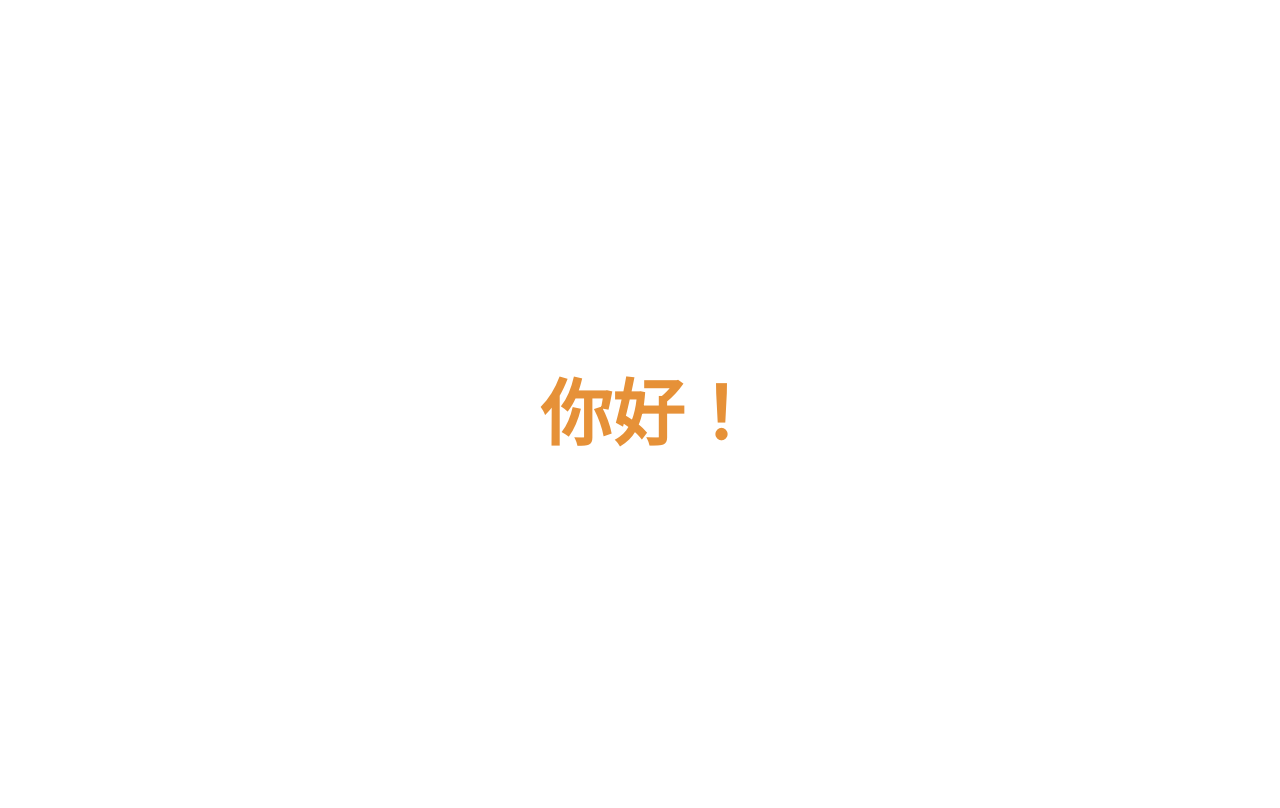
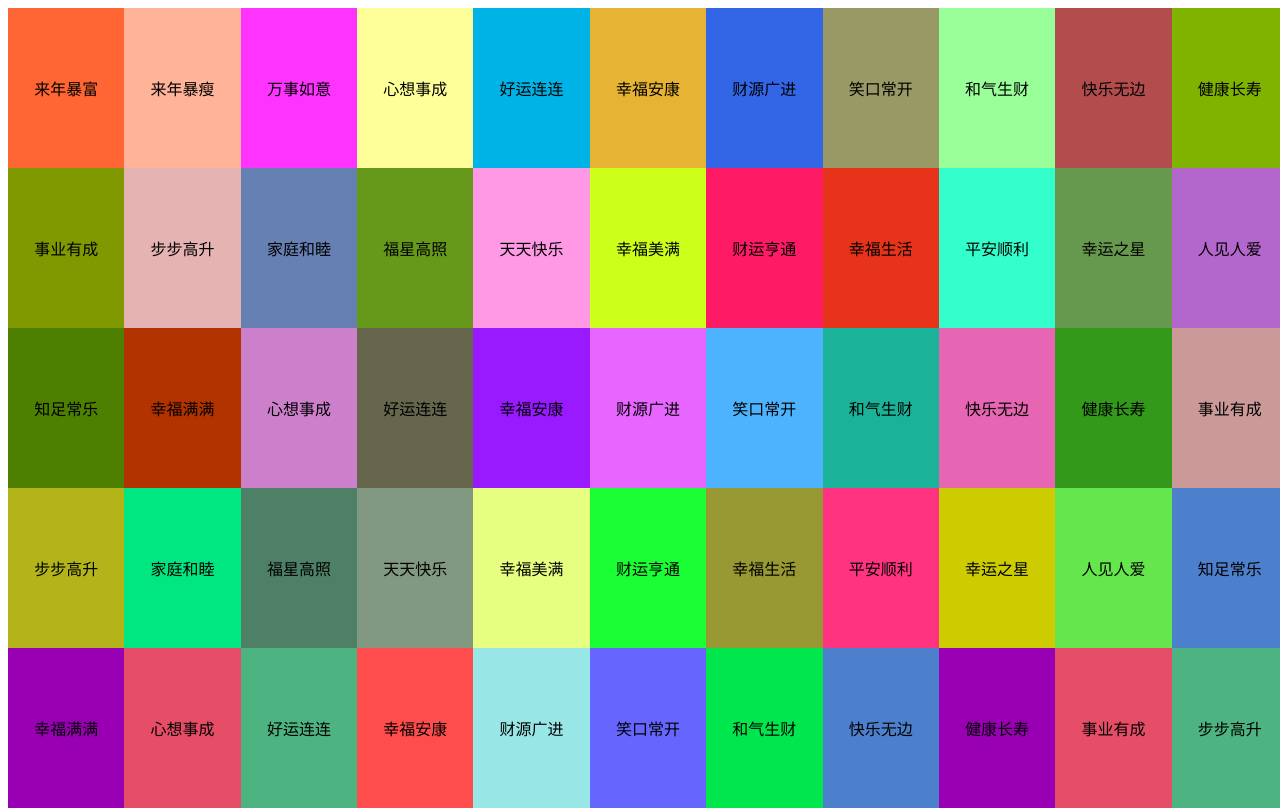
Before and after one commit to jungeer/lucky-board, a Vue app: page / in a window 1280 px wide. Built offline with nearby package versions, Linux system fonts and the light colour scheme.

Commit message:
feat: 初始化 64 个格子

```diff
--- a/src/App.vue
+++ b/src/App.vue
@@ -12,6 +12,8 @@ body,
 #app {
   height: 100%;
   width: 100%;
+  padding: 0;
+  overflow: hidden;
 }
 
 #app {
--- a/src/views/HomeView.vue
+++ b/src/views/HomeView.vue
@@ -1,7 +1,97 @@
-<script setup></script>
+<template>
+  <div class="grid-container" ref="gridContainerRef">
+    <div
+      v-for="(cell, index) in gridData"
+      :key="index"
+      :style="{
+        backgroundColor: colors[index],
+        width: cellWidths[index] + 'px',
+        height: cellHeights[index] + 'px',
+      }"
+      class="grid-cell"
+    >
+      {{ texts[index] }}
+    </div>
+  </div>
+</template>
 
-<template>
-  <h1 class="animate__animated animate__zoomInDown text-72px color-#e69138">
-    你好！
-  </h1>
-</template>
+<script setup>
+import { ref, onMounted, onUnmounted } from "vue";
+
+import luckyColors from "./colors";
+
+import luckyTexts from "./lucky-texts";
+
+// 预定义的颜色数组
+const colors = ref(luckyColors);
+
+// 预定义的幸运文本数组
+const texts = ref(luckyTexts);
+
+const gridData = Array.from({ length: 64 }).fill(null);
+
+const gridContainerRef = ref(null);
+const cellWidths = ref(Array(64).fill(0));
+const cellHeights = ref(Array(64).fill(0));
+
+const updateGrid = () => {
+  const gridContainer = gridContainerRef.value;
+  const containerWidth = gridContainer.offsetWidth;
+  const containerHeight = gridContainer.offsetHeight;
+  const totalCells = 64;
+
+  // 计算单元格的行数和列数
+  const aspectRatio = containerWidth / containerHeight;
+  let cols = Math.ceil(Math.sqrt(totalCells * aspectRatio));
+  let rows = Math.ceil(totalCells / cols);
+
+  // 调整行数或列数以确保总格子数为64
+  while (cols * rows > totalCells) {
+    if ((cols - 1) * rows >= totalCells) {
+      cols--;
+    } else {
+      rows--;
+    }
+  }
+
+  // 计算单元格的宽度和高度
+  const cellWidth = containerWidth / cols;
+  const cellHeight = containerHeight / rows;
+
+  // 更新每个单元格的宽度和高度
+  for (let i = 0; i < totalCells; i++) {
+    const colIndex = i % cols;
+    const rowIndex = Math.floor(i / cols);
+    cellWidths.value[i] =
+      colIndex === cols - 1 ? containerWidth - colIndex * cellWidth : cellWidth;
+    cellHeights.value[i] =
+      rowIndex === rows - 1
+        ? containerHeight - rowIndex * cellHeight
+        : cellHeight;
+  }
+};
+
+onMounted(() => {
+  updateGrid();
+  window.addEventListener("resize", updateGrid);
+});
+
+onUnmounted(() => {
+  window.removeEventListener("resize", updateGrid);
+});
+</script>
+
+<style>
+.grid-container {
+  display: flex;
+  flex-wrap: wrap;
+  width: 100%;
+  height: 100%;
+}
+
+.grid-cell {
+  display: flex;
+  align-items: center;
+  justify-content: center;
+}
+</style>
--- /dev/null
+++ b/src/views/colors.js
@@ -0,0 +1,68 @@
+export default [
+  "#FF6633",
+  "#FFB399",
+  "#FF33FF",
+  "#FFFF99",
+  "#00B3E6",
+  "#E6B333",
+  "#3366E6",
+  "#999966",
+  "#99FF99",
+  "#B34D4D",
+  "#80B300",
+  "#809900",
+  "#E6B3B3",
+  "#6680B3",
+  "#66991A",
+  "#FF99E6",
+  "#CCFF1A",
+  "#FF1A66",
+  "#E6331A",
+  "#33FFCC",
+  "#66994D",
+  "#B366CC",
+  "#4D8000",
+  "#B33300",
+  "#CC80CC",
+  "#66664D",
+  "#991AFF",
+  "#E666FF",
+  "#4DB3FF",
+  "#1AB399",
+  "#E666B3",
+  "#33991A",
+  "#CC9999",
+  "#B3B31A",
+  "#00E680",
+  "#4D8066",
+  "#809980",
+  "#E6FF80",
+  "#1AFF33",
+  "#999933",
+  "#FF3380",
+  "#CCCC00",
+  "#66E64D",
+  "#4D80CC",
+  "#9900B3",
+  "#E64D66",
+  "#4DB380",
+  "#FF4D4D",
+  "#99E6E6",
+  "#6666FF",
+  "#00E64D",
+  "#4D80CC",
+  "#9900B3",
+  "#E64D66",
+  "#4DB380",
+  "#FF4D4D",
+  "#99E6E6",
+  "#6666FF",
+  "#00E64D",
+  "#4D80CC",
+  "#9900B3",
+  "#E64D66",
+  "#4DB380",
+  "#FF4D4D",
+  "#99E6E6",
+  "#6666FF",
+];
--- /dev/null
+++ b/src/views/lucky-texts.js
@@ -0,0 +1,68 @@
+export default [
+  "来年暴富",
+  "来年暴瘦",
+  "万事如意",
+  "心想事成",
+  "好运连连",
+  "幸福安康",
+  "财源广进",
+  "笑口常开",
+  "和气生财",
+  "快乐无边",
+  "健康长寿",
+  "事业有成",
+  "步步高升",
+  "家庭和睦",
+  "福星高照",
+  "天天快乐",
+  "幸福美满",
+  "财运亨通",
+  "幸福生活",
+  "平安顺利",
+  "幸运之星",
+  "人见人爱",
+  "知足常乐",
+  "幸福满满",
+  "心想事成",
+  "好运连连",
+  "幸福安康",
+  "财源广进",
+  "笑口常开",
+  "和气生财",
+  "快乐无边",
+  "健康长寿",
+  "事业有成",
+  "步步高升",
+  "家庭和睦",
+  "福星高照",
+  "天天快乐",
+  "幸福美满",
+  "财运亨通",
+  "幸福生活",
+  "平安顺利",
+  "幸运之星",
+  "人见人爱",
+  "知足常乐",
+  "幸福满满",
+  "心想事成",
+  "好运连连",
+  "幸福安康",
+  "财源广进",
+  "笑口常开",
+  "和气生财",
+  "快乐无边",
+  "健康长寿",
+  "事业有成",
+  "步步高升",
+  "家庭和睦",
+  "福星高照",
+  "天天快乐",
+  "幸福美满",
+  "财运亨通",
+  "幸福生活",
+  "平安顺利",
+  "幸运之星",
+  "人见人爱",
+  "知足常乐",
+  "幸福满满",
+];
```
